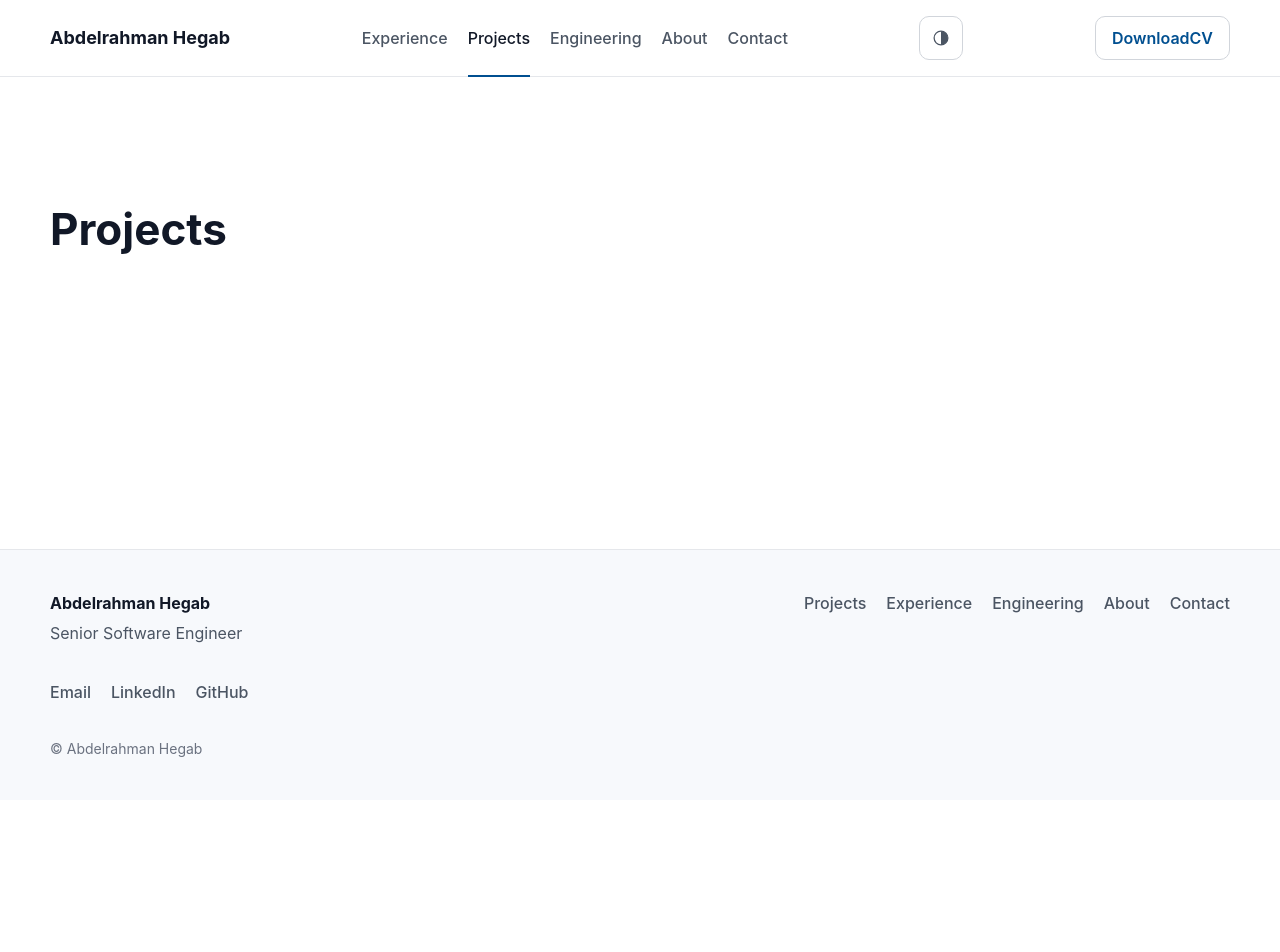
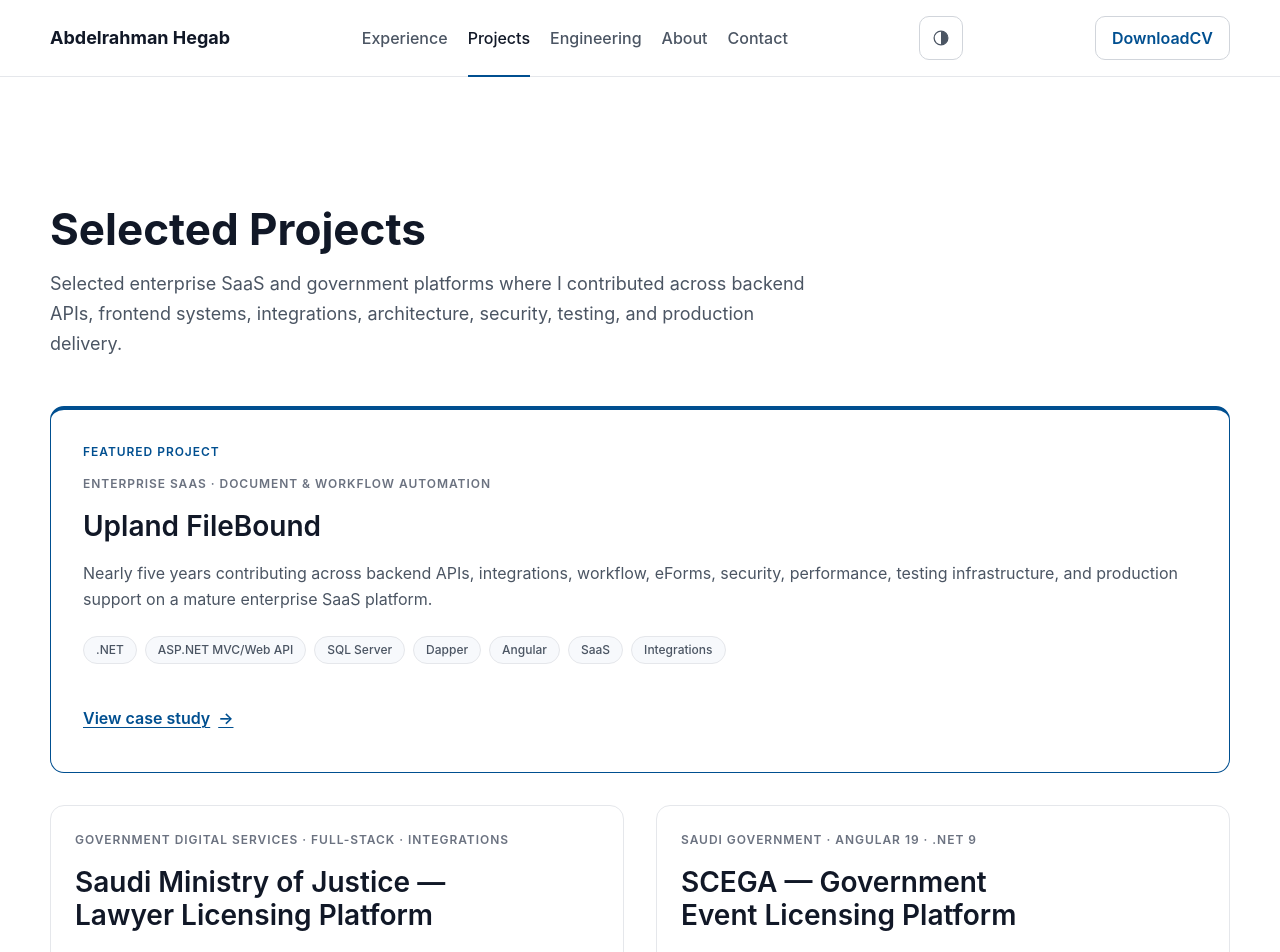
Before and after one commit to abdelrahman-nasser/abdelrahman-portfolio, an Angular app: page /projects in a window 1280 px wide. Shown: the top 952 px of the page. Before the commit the page ends 800 px from the top, so only its background shows below. Built offline with nearby package versions, Linux system fonts and the light colour scheme.

Commit message:
feat: implement projects index page

```diff
--- a/src/app/features/projects/projects-page.html
+++ b/src/app/features/projects/projects-page.html
@@ -1,5 +1,22 @@
-<section class="section">
+<section class="projects-page section" aria-labelledby="projects-title">
   <app-page-container>
-    <h1>Projects</h1>
+    <header class="projects-page__header">
+      <h1 id="projects-title" class="projects-page__title">Selected Projects</h1>
+      <p class="projects-page__intro">
+        Selected enterprise SaaS and government platforms where I contributed across backend APIs,
+        frontend systems, integrations, architecture, security, testing, and production delivery.
+      </p>
+    </header>
+
+    <h2 class="visually-hidden">Project case studies</h2>
+
+    <div class="projects-page__grid">
+      @for (project of projects; track project.id) {
+        <app-project-card
+          [class.projects-page__project--featured]="project.featured"
+          [project]="project"
+        />
+      }
+    </div>
   </app-page-container>
 </section>
--- /dev/null
+++ b/src/app/features/projects/projects-page.scss
@@ -0,0 +1,40 @@
+.projects-page {
+  background: var(--color-bg-page);
+}
+
+.projects-page__header {
+  max-inline-size: var(--container-reading);
+  margin-block-end: var(--space-12);
+}
+
+.projects-page__title {
+  margin: 0;
+  color: var(--color-text-primary);
+  font-size: var(--font-size-h1);
+  font-weight: var(--font-weight-bold);
+  line-height: var(--line-height-h1);
+}
+
+.projects-page__intro {
+  margin-block-start: var(--space-4);
+  color: var(--color-text-secondary);
+  font-size: var(--font-size-body-lg);
+  line-height: var(--line-height-body-lg);
+}
+
+.projects-page__grid {
+  display: grid;
+  grid-template-columns: minmax(0, 1fr);
+  gap: var(--space-6);
+}
+
+@media (width >= 48rem) {
+  .projects-page__grid {
+    grid-template-columns: repeat(2, minmax(0, 1fr));
+    gap: var(--space-8);
+  }
+
+  .projects-page__project--featured {
+    grid-column: 1 / -1;
+  }
+}
--- a/src/app/features/projects/projects-page.ts
+++ b/src/app/features/projects/projects-page.ts
@@ -1,10 +1,15 @@
 import { Component } from '@angular/core';
 
+import { portfolioProjects } from '../../content';
 import { PageContainer } from '../../layout/page-container/page-container';
+import { ProjectCard } from '../../shared/components/project-card/project-card';
 
 @Component({
-  imports: [PageContainer],
+  imports: [PageContainer, ProjectCard],
   selector: 'app-projects-page',
+  styleUrl: './projects-page.scss',
   templateUrl: './projects-page.html',
 })
-export class ProjectsPage {}
+export class ProjectsPage {
+  protected readonly projects = portfolioProjects;
+}
```
Also changed, not shown: 1 other file (tests, documents, lock files or other folders).
